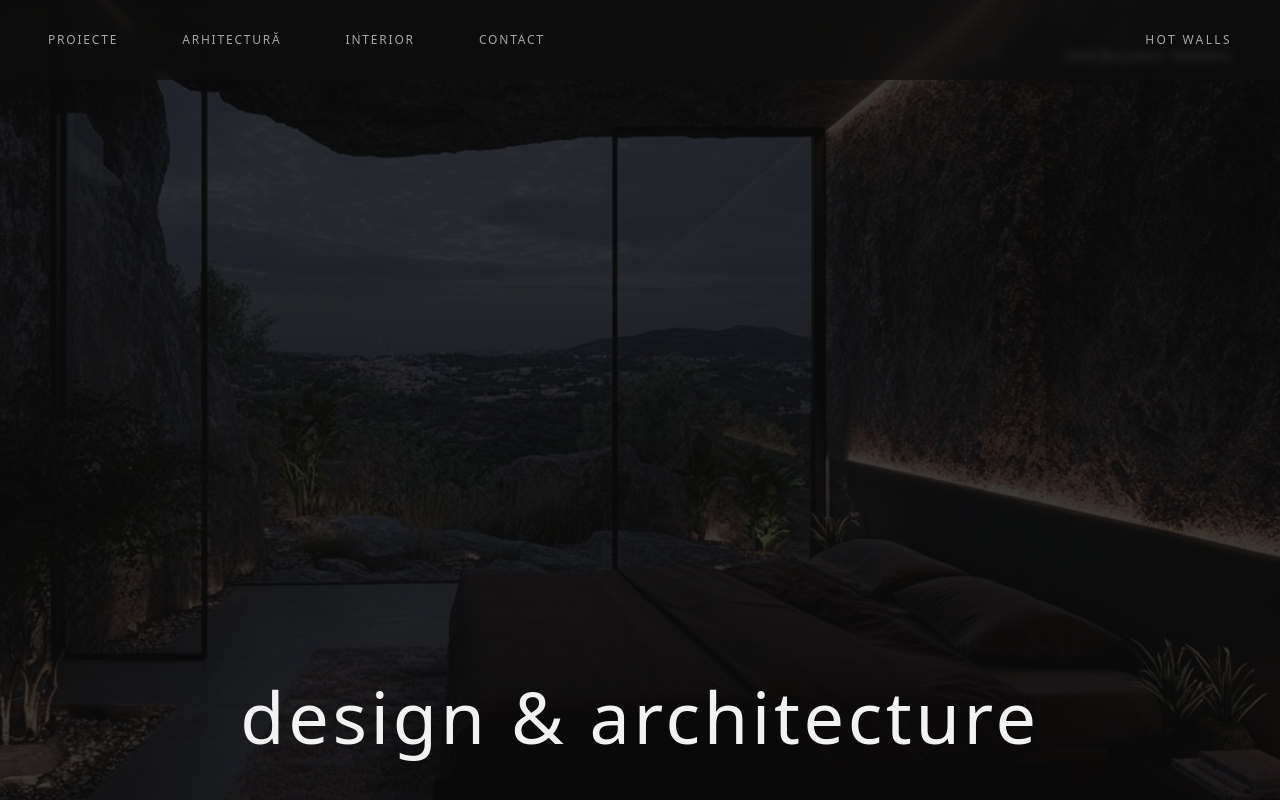
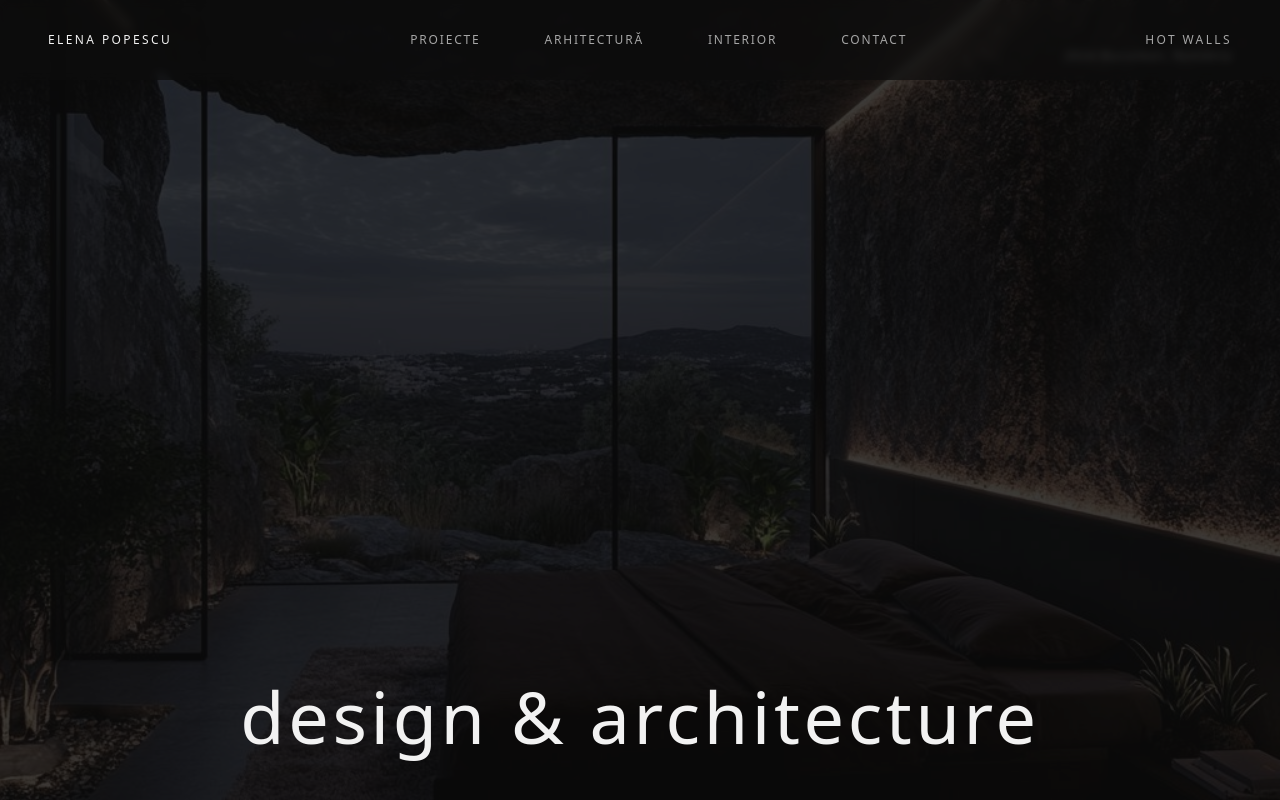
Before and after one commit to AVA1502/spaces-styled-dreams, a React (Vite) app: page / in a window 1280 px wide. Shown: the top 800 px of the page. Built offline with nearby package versions, Linux system fonts and the light colour scheme; the HTML template or start-up script is replaced by a standard one.

Commit message:
Reverted to commit 53d39290e03f37cd040c31b5d591c1e1c142c7b0

```diff
--- a/src/components/Header.tsx
+++ b/src/components/Header.tsx
@@ -1,8 +1,11 @@
 const Header = () => {
-  return <header className="fixed top-0 left-0 right-0 z-50 bg-background/70 backdrop-blur-sm">
+  return (
+    <header className="fixed top-0 left-0 right-0 z-50 bg-background/70 backdrop-blur-sm">
       <div className="container mx-auto px-12 py-8">
         <nav className="flex items-center justify-between">
-
+          <div className="text-xs uppercase tracking-[0.2em] text-foreground font-light">
+            Elena Popescu
+          </div>
 
           <div className="hidden md:flex items-center gap-16">
             <a href="#despre" className="text-xs uppercase tracking-[0.15em] text-muted-foreground hover:text-foreground transition-quick font-light">Proiecte</a>
@@ -16,6 +19,8 @@ const Header = () => {
           </div>
         </nav>
       </div>
-    </header>;
+    </header>
+  );
 };
+
 export default Header;
```
